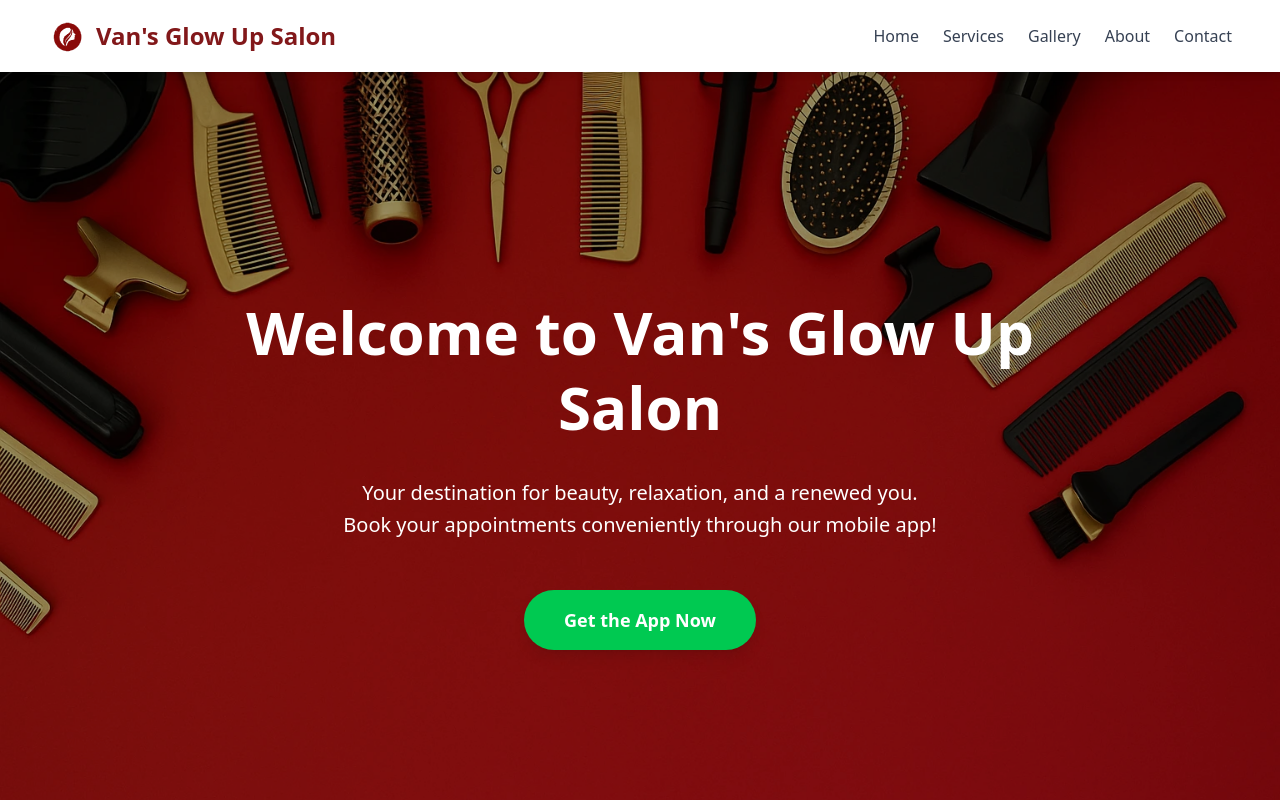
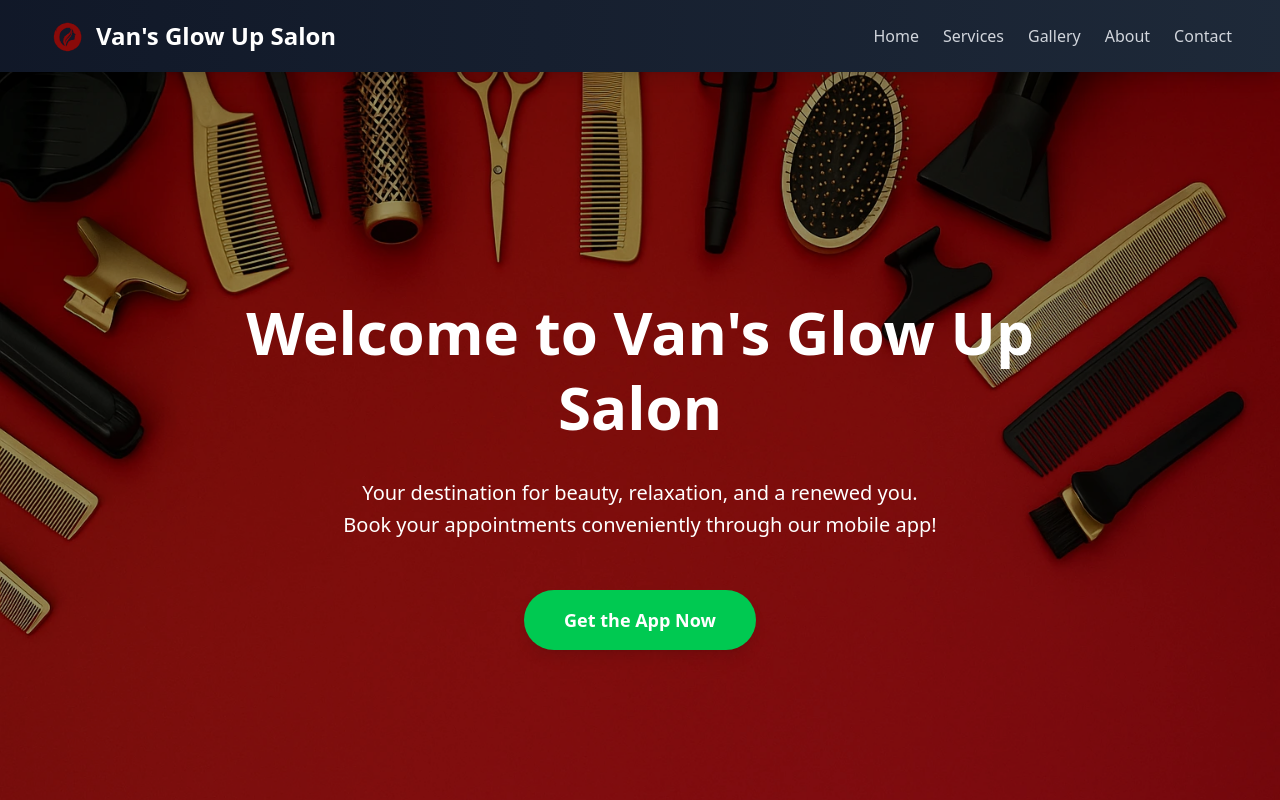
Before and after one commit to ryndngl/Salon_Website, a React (Vite) app: page / in a window 1280 px wide. Shown: the top 800 px of the page. Built offline with nearby package versions, Linux system fonts and the light colour scheme.

Commit message:
Update UI Navbar

```diff
--- a/src/components/Navbar.jsx
+++ b/src/components/Navbar.jsx
@@ -5,7 +5,7 @@ function Navbar() {
   const [isOpen, setIsOpen] = useState(false);
 
   return (
-    <nav className="py-4 shadow-md bg-white relative z-50">
+    <nav className="sticky top-0 py-4 shadow-lg bg-gradient-to-r from-gray-900 to-gray-800 z-50">
       <div className="w-full flex justify-between items-center px-4 md:px-12">
 
         {/* START: SALON BRAND (Logo + Title) */}
@@ -18,7 +18,7 @@ function Navbar() {
                 className="w-8 h-8 sm:w-10 sm:h-10"
             />
 
-            <h1 className="text-xl sm:text-2xl font-bold text-red-900 inline-block">
+            <h1 className="text-xl sm:text-2xl font-bold text-white inline-block">
                 Van's Glow Up Salon
             </h1>
         </div>
@@ -27,7 +27,7 @@ function Navbar() {
 
         {/* Hamburger Menu Button - Visible lang sa mobile */}
         <button
-          className="md:hidden text-gray-700 hover:text-red-900 focus:outline-none"
+          className="md:hidden text-gray-300 hover:text-white focus:outline-none"
           onClick={() => setIsOpen(!isOpen)}
         >
           {/* SVG para sa hamburger icon */}
@@ -58,7 +58,7 @@ function Navbar() {
             w-full md:w-auto // Full width sa mobile
             items-center // Center items horizontally sa mobile
             md:items-end // Align items sa dulo sa desktop
-            bg-white md:bg-transparent // Background sa mobile menu
+            bg-gray-800 md:bg-transparent // Background sa mobile menu
             p-4 md:p-0 // Padding sa mobile menu
             rounded-lg md:rounded-none // Rounded corners sa mobile menu
             shadow-lg md:shadow-none // Shadow sa mobile menu
@@ -67,11 +67,11 @@ function Navbar() {
             z-20 // Para nasa ibabaw ng ibang content
           `}
         >
-          <li><a href="#home" onClick={() => setIsOpen(false)} className="block py-2 text-gray-700 hover:text-red-900 transition duration-300 text-lg md:text-base">Home</a></li>
-          <li><a href="#services" onClick={() => setIsOpen(false)} className="block py-2 text-gray-700 hover:text-red-900 transition duration-300 text-lg md:text-base">Services</a></li>
-          <li><a href="#gallery" onClick={() => setIsOpen(false)} className="block py-2 text-gray-700 hover:text-red-900 transition duration-300 text-lg md:text-base">Gallery</a></li>
-          <li><a href="#about" onClick={() => setIsOpen(false)} className="block py-2 text-gray-700 hover:text-red-900 transition duration-300 text-lg md:text-base">About</a></li>
-          <li><a href="#contact" onClick={() => setIsOpen(false)} className="block py-2 text-gray-700 hover:text-red-900 transition duration-300 text-lg md:text-base">Contact</a></li>
+          <li><a href="#home" onClick={() => setIsOpen(false)} className="block py-2 text-gray-300 hover:text-white transition duration-300 text-lg md:text-base">Home</a></li>
+          <li><a href="#services" onClick={() => setIsOpen(false)} className="block py-2 text-gray-300 hover:text-white transition duration-300 text-lg md:text-base">Services</a></li>
+          <li><a href="#gallery" onClick={() => setIsOpen(false)} className="block py-2 text-gray-300 hover:text-white transition duration-300 text-lg md:text-base">Gallery</a></li>
+          <li><a href="#about" onClick={() => setIsOpen(false)} className="block py-2 text-gray-300 hover:text-white transition duration-300 text-lg md:text-base">About</a></li>
+          <li><a href="#contact" onClick={() => setIsOpen(false)} className="block py-2 text-gray-300 hover:text-white transition duration-300 text-lg md:text-base">Contact</a></li>
         </ul>
       </div>
     </nav>
```
